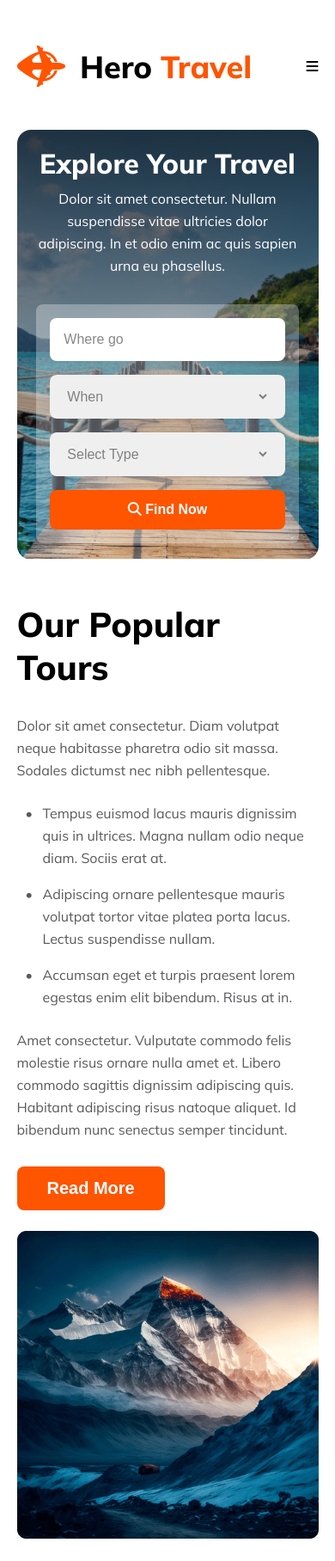
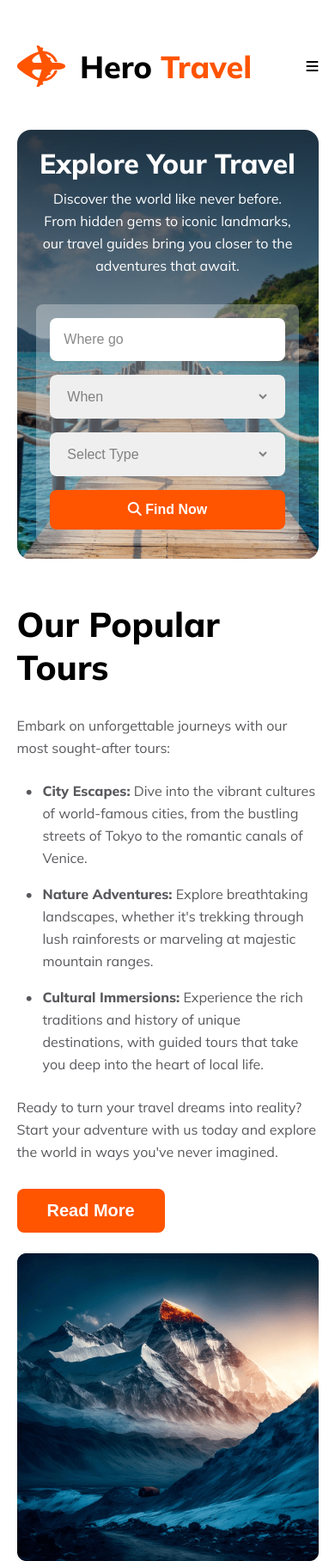
Before and after one commit to surayaahlam/hero-travel-website, a plain HTML site: page index.html in a window 390 px wide. Shown: the top 1816 px of the page at 86% size. Drawn offline with Linux system fonts and the light colour scheme.

Commit message:
final commit

```diff
--- a/index.html
+++ b/index.html
@@ -31,7 +31,7 @@
         <div class="banner-container">
              <div class="banner-content">
                 <h1>Explore Your Travel</h1>
-                <p>Dolor sit amet consectetur. Nullam suspendisse vitae ultricies dolor adipiscing. In et odio enim ac quis sapien urna eu phasellus.</p>
+                <p>Discover the world like never before. From hidden gems to iconic landmarks, our travel guides bring you closer to the adventures that await. <span>Whether you're planning a weekend getaway or a once-in-a-lifetime journey, let us inspire your next destination.</span></p>
                 <div class="travel-inputs">
                     <input type="text" placeholder="Where go">
                     <select name="" id="">
@@ -53,13 +53,14 @@
                 <div class="popular-text-content">
                     <h3>Our Popular Tours</h3>
                     <div>
-                        <p>Dolor sit amet consectetur. Diam volutpat neque habitasse pharetra odio sit massa. Sodales dictumst nec nibh pellentesque.</p>
+                        <p>Embark on unforgettable journeys with our most sought-after tours:</p>
                         <ul>
-                            <li>Tempus euismod lacus mauris dignissim quis in ultrices. Magna nullam odio neque diam. Sociis erat at.</li>
-                            <li>Adipiscing ornare pellentesque mauris volutpat tortor vitae platea porta lacus. Lectus suspendisse nullam.</li>
-                            <li> Accumsan eget et turpis praesent lorem egestas enim elit bibendum. Risus at in.</li>
+                            <li><span>City Escapes:</span> Dive into the vibrant cultures of world-famous cities, from the bustling streets of Tokyo to the romantic canals of Venice.</li>
+                            <li><span>Nature Adventures:</span> Explore breathtaking landscapes, whether it's trekking through lush rainforests or marveling at majestic mountain ranges.
+                            </li>
+                            <li><span>Cultural Immersions:</span> Experience the rich traditions and history of unique destinations, with guided tours that take you deep into the heart of local life.</li>
                         </ul>
-                        <p>Amet consectetur. Vulputate commodo felis molestie risus ornare nulla amet et. Libero commodo sagittis dignissim adipiscing quis. Habitant adipiscing risus natoque aliquet. Id bibendum nunc senectus semper tincidunt. </p>
+                        <p>Ready to turn your travel dreams into reality? Start your adventure with us today and explore the world in ways you've never imagined. </p>
                     </div>
                 </div>
                 <button class="btn-primary">Read More</button>
@@ -72,7 +73,7 @@
         <section class="destination-container">
             <div class="destination-text-content">
                 <h3>Choose Your Destination</h3>
-                <p>Dolor sit amet consectetur. Diam volutpat neque habitasse pharetra odio sit massa. Sodales dictumst nec nibh pellentesque.</p>
+                <p>Discover your next adventure with our handpicked destinations. Whether you're craving a tropical escape or a cultural journey, we have the perfect spot waiting for you.</p>
             </div>
             <div class="destination-image-content">
                 <div class="row-1">
@@ -117,23 +118,23 @@
         <section class="choose-us-container">
             <div class="choose-us-text-content">
                 <h3>Why Choose Us</h3>
-                <p>Dolor sit amet consectetur. Diam volutpat neque habitasse pharetra odio sit massa. Sodales dictumst nec nibh pellentesque.</p>
+                <p>With expert guides, personalized itineraries, and a commitment to excellence, we make every journey unforgettable. Trust us to turn your travel dreams into reality, with experiences tailored just for you.</p>
             </div>
             <div class="choose-us-card-content">
                 <div class="card-1">
                     <img src="Images/hotel.png" alt="">
                     <h5>Handpicked Hotels</h5>
-                    <p>Amet consectetur. Vulputate commodo felis molestie risus  ornare nulla amet et. Libero commodo sagittis dignissim adipiscing quis. Habitant adipiscing risus natoque aliquet. </p>
+                    <p>Stay in comfort and style with our carefully selected hotels. Each property is chosen for its exceptional service, prime location, and unique charm, ensuring you have a memorable stay wherever you go. </p>
                 </div>
                 <div class="card-2">
                     <img src="Images/map.png" alt="">
                     <h5>World Class Service</h5>
-                    <p>Amet consectetur. Vulputate commodo felis molestie risus  ornare nulla amet et. Libero commodo sagittis dignissim adipiscing quis. Habitant adipiscing risus natoque aliquet. </p>
+                    <p>Experience the difference with our world-class service. From seamless booking to personalized support throughout your journey, we go above and beyond to ensure your travel experience is flawless and unforgettable.</p>
                 </div>
                 <div class="card-3">
                     <img src="Images/price-tag.png" alt="">
                     <h5>Best Price Guarantee</h5>
-                    <p>Amet consectetur. Vulputate commodo felis molestie risus  ornare nulla amet et. Libero commodo sagittis dignissim adipiscing quis. Habitant adipiscing risus natoque aliquet. </p>
+                    <p>Travel confidently with our Best Price Guarantee. We ensure you get the most competitive rates on all our tours and accommodations, so you can focus on enjoying your trip without worrying about the cost.</p>
                 </div>
             </div>
 
@@ -144,7 +145,7 @@
         <section class="deals-container">
             <div class="deals-text-content">
                 <h3>Deals & Discounts</h3>
-                <p>Dolor sit amet consectetur. Diam volutpat neque habitasse pharetra odio sit massa. Sodales dictumst nec nibh pellentesque.</p>
+                <p>Unlock amazing savings on your next adventure with our exclusive deals and discounts. Whether you're planning a last-minute getaway or a dream vacation, we offer the best offers to help you explore more for less.</p>
             </div>
             <div class="deals-card-content">
                 <div class="deals-image-1">
@@ -160,11 +161,11 @@
                             </div>
                             <div>
                                 <i class="fa-solid fa-location-dot"></i>
-                                <p>Malaysia</p>
+                                <p>Thailand</p>
                             </div>
                         </div>
-                        <h4>Tour To Satorini</h4>
-                        <p>Amet consectetur. Vulputate commodo felis molestie risus <span>ornare nulla amet et. Libero commodo sagittis dignissim adipiscing quis. Habitant adipiscing.</span></p>
+                        <h4>Tour To Phuket</h4>
+                        <p>Discover the stunning beauty of Phuket with our tailored tours. <span>From pristine beaches and crystal-clear waters to vibrant markets and cultural landmarks, immerse yourself in everything this tropical paradise has to offer.</span></p>
                         <h5>Price: $1300-$1500</h5>
                         <button class="btn-primary">Book Now</button>
                     </div>
@@ -182,11 +183,11 @@
                             </div>
                             <div>
                                 <i class="fa-solid fa-location-dot"></i>
-                                <p>Malaysia</p>
+                                <p>Maldives</p>
                             </div>
                         </div>
-                        <h4>Tour To Satorini</h4>
-                        <p>Amet consectetur. Vulputate commodo felis molestie risus <span>ornare nulla amet et. Libero commodo sagittis dignissim adipiscing quis. Habitant adipiscing.</span></p>
+                        <h4>Tour To Fulhadhoo</h4>
+                        <p>Escape to the serene beauty of Fulhadhoo with our exclusive tours. <span>Experience the untouched charm of this hidden gem, with its pristine beaches, turquoise waters, and tranquil surroundings—perfect for a peaceful and unforgettable getaway.</span></p>
                         <h5>Price: $1300-$1500</h5>
                         <button class="btn-primary">Book Now</button>
                     </div>
@@ -204,11 +205,11 @@
                             </div>
                             <div>
                                 <i class="fa-solid fa-location-dot"></i>
-                                <p>Malaysia</p>
+                                <p>Indonesia</p>
                             </div>
                         </div>
-                        <h4>Tour To Satorini</h4>
-                        <p>Amet consectetur. Vulputate commodo felis molestie risus <span>ornare nulla amet et. Libero commodo sagittis dignissim adipiscing quis. Habitant adipiscing.</span></p>
+                        <h4>Tour To Bali</h4>
+                        <p>Embark on a <span>magical</span> journey to Bali, where lush landscapes meet vibrant culture. <span>Explore stunning beaches, ancient temples, and lush rice terraces, all while enjoying the island’s unique blend of adventure and relaxation.</span></p>
                         <h5>Price: $1300-$1500</h5>
                         <button class="btn-primary">Book Now</button>
                     </div>
@@ -222,10 +223,11 @@
         <section class="perfect-place-container">
             <div class="perfect-place-text-content">
                 <h3>A Simple Perfect Place To Get Lost</h3>
-                <p>Amet consectetur. Vulputate commodo felis molestie risus  ornare nulla amet et. Libero commodo sagittis dignissim adipiscing quis. </p>
+                <p>Find your perfect escape with us and immerse yourself in a world of tranquility and discovery. Enjoy peaceful surroundings that invite you to relax and rejuvenate, leaving you refreshed and invigorated.  </p>
                 <ul>
-                    <li>Adipiscing ornare pellentesque mauris volutpat tortor vitae platea porta lacus. Lectus suspendisse nullam.</li>
-                    <li>Adipiscing ornare pellentesque mauris volutpat tortor vitae platea porta lacus. Lectus suspendisse nullam.</li>
+                    <li>Enjoy peaceful surroundings that offer a serene escape from everyday life, allowing you to fully relax and recharge.
+                    </li>
+                    <li>Discover unique, lesser-known spots where you can wander freely and experience the beauty of unspoiled destinations.</li>
                 </ul>
                 <button class="btn-primary">See  More</button>
             </div>
@@ -270,7 +272,7 @@
                 <img src="Images/Group 40071 (2).png" alt="">
                 <h3>Hero <span class="primary-color">Travel</span></h3>
             </div>
-            <p>Lorem ipsum dolor sit amet consectetur. Nulla sit viverra morbi vitae blandit orci potenti vulputate. Leo erat maecenas vitae elementum ultricies nullam. </p>
+            <p>Thank you for visiting our travel website. We’re dedicated to helping you find your next adventure with ease and excitement. Stay connected with us for the latest travel tips, special offers, and inspiring destinations. Safe travels and we look forward to helping you explore the world!</p>
             <div class="social-media">
                 <a href=""><i class="fa-brands fa-twitter"></i></a>
                 <a href=""><i class="fa-brands fa-facebook"></i></a>
--- a/styles/responsive.css
+++ b/styles/responsive.css
@@ -21,6 +21,7 @@
 
     .banner-content{
         width: 87%;
+        padding: 0;
     }
 
     .banner-content h1{
@@ -30,6 +31,10 @@
 
     .banner-content p{
         margin-top: 8px;
+    }
+
+    .banner-content p>span{
+        display: none;
     }
 
     .travel-inputs{
--- a/styles/style.css
+++ b/styles/style.css
@@ -104,6 +104,7 @@ body{
     flex-direction: column;
     justify-content: center;
     align-items: center;
+    padding: 0 247px;
 }
 
 .banner-content h1{
@@ -210,6 +211,10 @@ body{
 /* .popular-text-content li:first-child{
     margin-top: 24px;
 } */
+
+.popular-text-content li>span{
+    font-weight: 800;
+}
 
 .popular-text-container button{
     margin-top: 50px;
@@ -529,7 +534,7 @@ body{
 }
 
 .perfect-place-text-content h3{
-    font-size: 2.5rem;
+    font-size: 2.3rem;
     font-weight: 800;
 }
 
```
